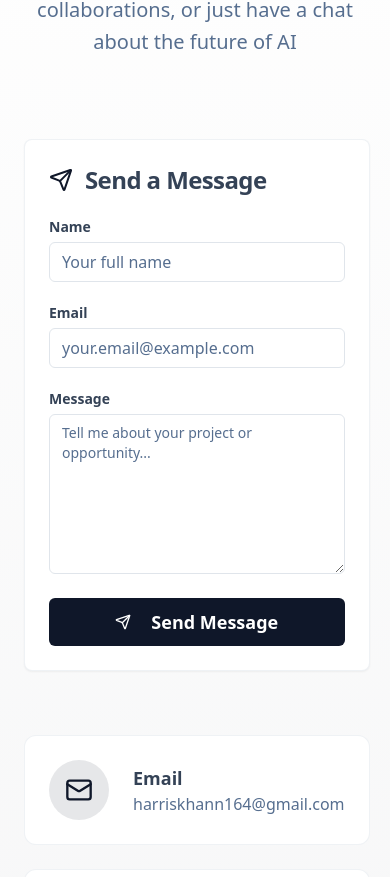
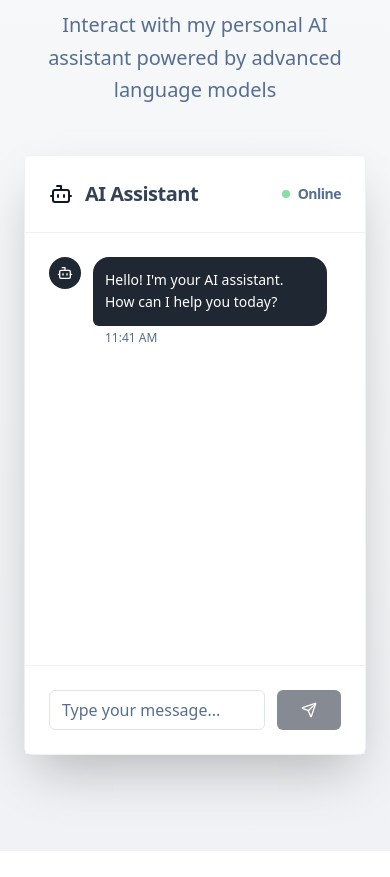
Before and after one commit to hamsharry530-dev/deep-blue-dev-folio, a React (Vite) app: page / in a window 390 px wide. Shown: the part 5167-6044 px from the top of the page. Built offline with nearby package versions, Linux system fonts and the light colour scheme.

Commit message:
Integrate AI Chatbot API

```diff
--- /dev/null
+++ b/src/components/AIAssistant.tsx
@@ -0,0 +1,226 @@
+import { useState, useRef, useEffect } from "react";
+import { Card, CardContent, CardHeader, CardTitle } from "@/components/ui/card";
+import { Button } from "@/components/ui/button";
+import { Input } from "@/components/ui/input";
+import { ScrollArea } from "@/components/ui/scroll-area";
+import { Send, Bot, User, Loader2 } from "lucide-react";
+
+interface Message {
+  id: string;
+  content: string;
+  sender: 'user' | 'bot';
+  timestamp: Date;
+}
+
+const AIAssistant = () => {
+  const [messages, setMessages] = useState<Message[]>([
+    {
+      id: '1',
+      content: "Hello! I'm your AI assistant. How can I help you today?",
+      sender: 'bot',
+      timestamp: new Date()
+    }
+  ]);
+  const [inputValue, setInputValue] = useState('');
+  const [isLoading, setIsLoading] = useState(false);
+  const scrollAreaRef = useRef<HTMLDivElement>(null);
+
+  const API_BASE_URL = 'https://242d0175-35f4-4bed-b6ab-6b1ee826cf99-00-3rxzwnf2ly6as.spock.replit.dev';
+
+  useEffect(() => {
+    scrollToBottom();
+  }, [messages]);
+
+  const scrollToBottom = () => {
+    if (scrollAreaRef.current) {
+      const scrollContainer = scrollAreaRef.current.querySelector('[data-radix-scroll-area-viewport]');
+      if (scrollContainer) {
+        scrollContainer.scrollTop = scrollContainer.scrollHeight;
+      }
+    }
+  };
+
+  const sendMessage = async () => {
+    if (!inputValue.trim() || isLoading) return;
+
+    const userMessage: Message = {
+      id: Date.now().toString(),
+      content: inputValue,
+      sender: 'user',
+      timestamp: new Date()
+    };
+
+    setMessages(prev => [...prev, userMessage]);
+    setInputValue('');
+    setIsLoading(true);
+
+    try {
+      const response = await fetch(`${API_BASE_URL}/chat`, {
+        method: 'POST',
+        headers: {
+          'Content-Type': 'application/json',
+        },
+        body: JSON.stringify({
+          message: inputValue
+        })
+      });
+
+      if (!response.ok) {
+        throw new Error('Failed to get response from AI');
+      }
+
+      const data = await response.json();
+
+      const botMessage: Message = {
+        id: (Date.now() + 1).toString(),
+        content: data.response || data.message || 'Sorry, I could not process your request.',
+        sender: 'bot',
+        timestamp: new Date()
+      };
+
+      setMessages(prev => [...prev, botMessage]);
+    } catch (error) {
+      console.error('Error sending message:', error);
+      const errorMessage: Message = {
+        id: (Date.now() + 1).toString(),
+        content: 'Sorry, I\'m having trouble connecting right now. Please try again later.',
+        sender: 'bot',
+        timestamp: new Date()
+      };
+      setMessages(prev => [...prev, errorMessage]);
+    } finally {
+      setIsLoading(false);
+    }
+  };
+
+  const handleKeyPress = (e: React.KeyboardEvent) => {
+    if (e.key === 'Enter' && !e.shiftKey) {
+      e.preventDefault();
+      sendMessage();
+    }
+  };
+
+  return (
+    <section className="py-24 bg-gradient-subtle">
+      <div className="container mx-auto px-6">
+        <div className="text-center mb-12">
+          <div className="animate-fade-in">
+            <div className="mb-4">
+              <span className="inline-block px-4 py-2 bg-primary/10 text-primary text-sm font-semibold rounded-full border border-primary/20">
+                AI Assistant
+              </span>
+            </div>
+            <h2 className="text-5xl md:text-6xl font-bold text-foreground mb-6">
+              Chat with My AI
+            </h2>
+            <p className="text-xl text-muted-foreground max-w-3xl mx-auto leading-relaxed">
+              Interact with my personal AI assistant powered by advanced language models
+            </p>
+          </div>
+        </div>
+
+        <div className="max-w-4xl mx-auto">
+          <Card className="h-[600px] flex flex-col shadow-2xl border-border/50">
+            <CardHeader className="border-b border-border/50 bg-card/50">
+              <CardTitle className="flex items-center gap-3 text-xl">
+                <Bot className="w-6 h-6 text-primary" />
+                AI Assistant
+                <div className="ml-auto flex items-center gap-2 text-sm text-muted-foreground">
+                  <div className="w-2 h-2 bg-green-500 rounded-full animate-pulse"></div>
+                  Online
+                </div>
+              </CardTitle>
+            </CardHeader>
+
+            <CardContent className="flex-1 flex flex-col p-0">
+              <ScrollArea className="flex-1 p-6" ref={scrollAreaRef}>
+                <div className="space-y-4">
+                  {messages.map((message) => (
+                    <div
+                      key={message.id}
+                      className={`flex items-start gap-3 ${
+                        message.sender === 'user' ? 'flex-row-reverse' : 'flex-row'
+                      }`}
+                    >
+                      <div className={`flex-shrink-0 w-8 h-8 rounded-full flex items-center justify-center ${
+                        message.sender === 'user'
+                          ? 'bg-primary text-primary-foreground'
+                          : 'bg-secondary text-secondary-foreground'
+                      }`}>
+                        {message.sender === 'user' ? (
+                          <User className="w-4 h-4" />
+                        ) : (
+                          <Bot className="w-4 h-4" />
+                        )}
+                      </div>
+
+                      <div className={`flex-1 max-w-[80%] ${
+                        message.sender === 'user' ? 'text-right' : 'text-left'
+                      }`}>
+                        <div className={`inline-block p-3 rounded-2xl ${
+                          message.sender === 'user'
+                            ? 'bg-primary text-primary-foreground rounded-br-md'
+                            : 'bg-secondary text-secondary-foreground rounded-bl-md'
+                        }`}>
+                          <p className="text-sm leading-relaxed whitespace-pre-wrap">
+                            {message.content}
+                          </p>
+                        </div>
+                        <p className="text-xs text-muted-foreground mt-1 px-3">
+                          {message.timestamp.toLocaleTimeString([], {
+                            hour: '2-digit',
+                            minute: '2-digit'
+                          })}
+                        </p>
+                      </div>
+                    </div>
+                  ))}
+
+                  {isLoading && (
+                    <div className="flex items-start gap-3">
+                      <div className="flex-shrink-0 w-8 h-8 rounded-full bg-secondary text-secondary-foreground flex items-center justify-center">
+                        <Bot className="w-4 h-4" />
+                      </div>
+                      <div className="bg-secondary text-secondary-foreground p-3 rounded-2xl rounded-bl-md">
+                        <div className="flex items-center gap-2">
+                          <Loader2 className="w-4 h-4 animate-spin" />
+                          <span className="text-sm">Thinking...</span>
+                        </div>
+                      </div>
+                    </div>
+                  )}
+                </div>
+              </ScrollArea>
+
+              <div className="p-6 border-t border-border/50 bg-card/50">
+                <div className="flex gap-3">
+                  <Input
+                    value={inputValue}
+                    onChange={(e) => setInputValue(e.target.value)}
+                    onKeyPress={handleKeyPress}
+                    placeholder="Type your message..."
+                    className="flex-1"
+                    disabled={isLoading}
+                  />
+                  <Button
+                    onClick={sendMessage}
+                    disabled={!inputValue.trim() || isLoading}
+                    className="px-6"
+                  >
+                    {isLoading ? (
+                      <Loader2 className="w-4 h-4 animate-spin" />
+                    ) : (
+                      <Send className="w-4 h-4" />
+                    )}
+                  </Button>
+                </div>
+              </div>
+            </CardContent>
+          </Card>
+        </div>
+      </div>
+    </section>
+  );
+};
+
+export default AIAssistant;
--- a/src/components/Navigation.tsx
+++ b/src/components/Navigation.tsx
@@ -51,6 +51,13 @@ const Navigation = () => {
             </Button>
             <Button
               variant="ghost"
+              onClick={() => scrollToSection('ai-assistant')}
+              className="text-foreground hover:text-primary"
+            >
+              AI Assistant
+            </Button>
+            <Button
+              variant="ghost"
               onClick={() => scrollToSection('contact')}
               className="text-foreground hover:text-primary"
             >
--- a/src/pages/Index.tsx
+++ b/src/pages/Index.tsx
@@ -3,6 +3,7 @@ import Hero from "@/components/Hero";
 import Projects from "@/components/Projects";
 import About from "@/components/About";
 import Contact from "@/components/Contact";
+import AIAssistant from "@/components/AIAssistant";
 
 const Index = () => {
   return (
@@ -17,6 +18,9 @@ const Index = () => {
       <section id="about">
         <About />
       </section>
+      <section id="ai-assistant">
+        <AIAssistant />
+      </section>
       <section id="contact">
         <Contact />
       </section>
```
